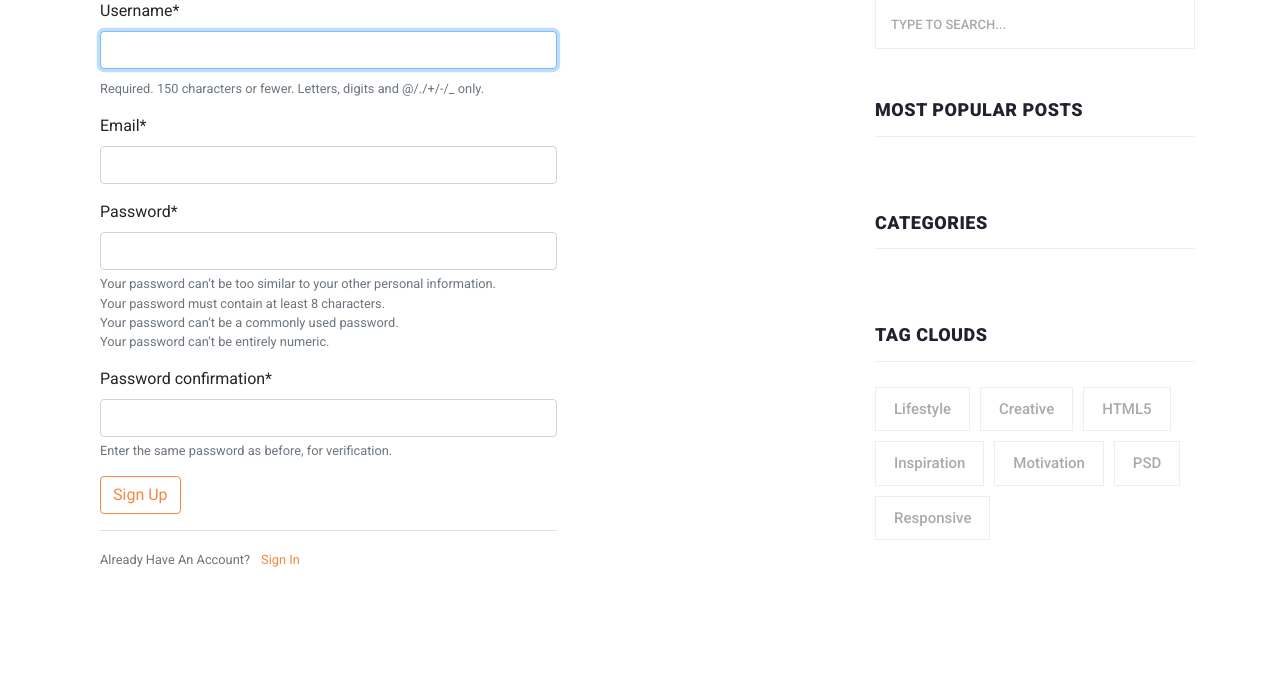
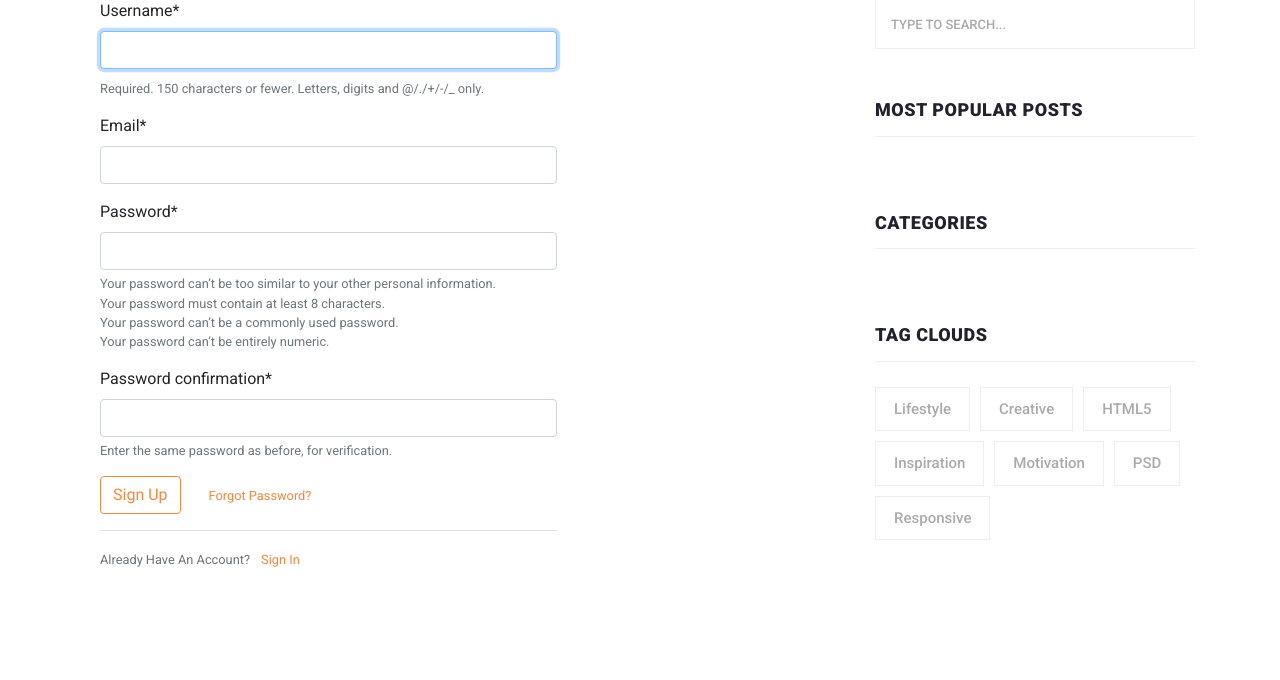
Before and after one commit to nikolai-sh/Blog, a Django app: page /sign_up/ in a window 1280 px wide. Shown: the part 495-1175 px from the top of the page. Run offline with Django 3.2, Linux system fonts and the light colour scheme; data that the repository does not hold is empty; some libraries are stand-ins or nearby versions.

Commit message:
Add link to reset password

```diff
--- a/users/templates/users/sign_up.html
+++ b/users/templates/users/sign_up.html
@@ -29,6 +29,9 @@
       </fieldset>
       <div class="form-group">
         <button class="btn btn-outline-info" type="submit">Sign Up</button>
+        <small class="text-muted ml-4 mt-4" >
+        <a href="{% url 'password_reset' %}">Forgot Password?</a>
+      </small>
       </div>
       <div class="border-top pt-3">
         <small class="text-muted">
```
